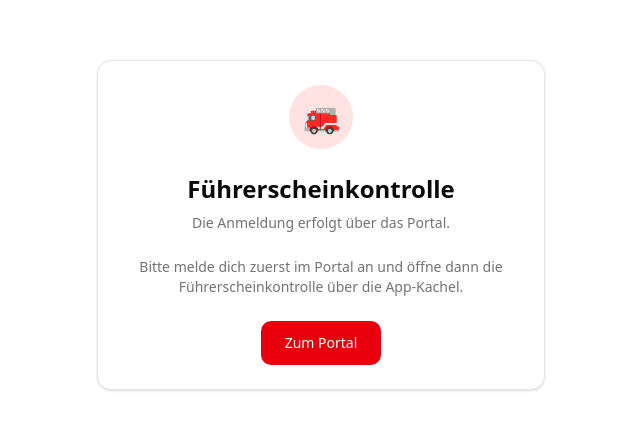
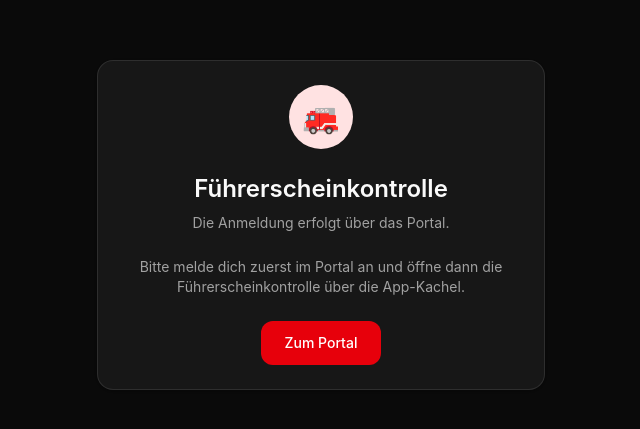
Before and after one commit to Brunsben/FK-App, a Next.js app: page /login in a window 1280 px wide. Shown: the part 175-604 px from the top of the page, without its empty margins (319-959 px from the left). Built offline with nearby package versions, Linux system fonts and the light colour scheme; no server answers; the database is empty.

Commit message:
style: Dark-Mode default, System-Font, Sidebar w-56, radius 0.75rem

```diff
--- a/public/theme-init.js
+++ b/public/theme-init.js
@@ -1,9 +1,8 @@
 // Dark-Mode sofort anwenden (vor React-Mount, verhindert Flicker)
+// Default: Dark — nur bei explizitem "light" wird Dark entfernt
 (function(){
   var c = (document.cookie.match(/(?:^|;\s*)fw_theme=(\w+)/) || [])[1];
-  var t = c || localStorage.getItem('theme');
-  if (t) {
-    document.documentElement.classList.toggle('dark', t === 'dark');
-    if (c) localStorage.setItem('theme', c);
-  }
+  var t = c || localStorage.getItem('theme') || 'dark';
+  document.documentElement.classList.toggle('dark', t === 'dark');
+  if (c) localStorage.setItem('theme', c);
 })();
--- a/src/app/globals.css
+++ b/src/app/globals.css
@@ -7,8 +7,8 @@
 @theme inline {
   --color-background: var(--background);
   --color-foreground: var(--foreground);
-  --font-sans: var(--font-geist-sans);
-  --font-mono: var(--font-geist-mono);
+  --font-sans: -apple-system, BlinkMacSystemFont, 'Segoe UI', Roboto, 'Helvetica Neue', Arial, sans-serif;
+  --font-mono: ui-monospace, SFMono-Regular, 'SF Mono', Menlo, Consolas, monospace;
   --color-sidebar-ring: var(--sidebar-ring);
   --color-sidebar-border: var(--sidebar-border);
   --color-sidebar-accent-foreground: var(--sidebar-accent-foreground);
@@ -48,7 +48,7 @@
 }
 
 :root {
-  --radius: 0.625rem;
+  --radius: 0.75rem;
   --background: oklch(1 0 0);
   --foreground: oklch(0.145 0 0);
   --card: oklch(1 0 0);
--- a/src/app/layout.tsx
+++ b/src/app/layout.tsx
@@ -23,7 +23,7 @@ export default function RootLayout({
       <body className="min-h-screen bg-background antialiased">
         <ThemeProvider
           attribute="class"
-          defaultTheme="light"
+          defaultTheme="dark"
           enableSystem
           disableTransitionOnChange
         >
--- a/src/components/app-shell.tsx
+++ b/src/components/app-shell.tsx
@@ -56,7 +56,7 @@ export default function AppShell({ children }: { children: React.ReactNode }) {
 
       {/* Sidebar */}
       <aside
-        className={`fixed inset-y-0 left-0 z-50 w-64 bg-card border-r transform transition-transform lg:translate-x-0 lg:static lg:z-auto ${
+        className={`fixed inset-y-0 left-0 z-50 w-56 bg-card border-r transform transition-transform lg:translate-x-0 lg:static lg:z-auto ${
           sidebarOpen ? "translate-x-0" : "-translate-x-full"
         }`}
       >
```
